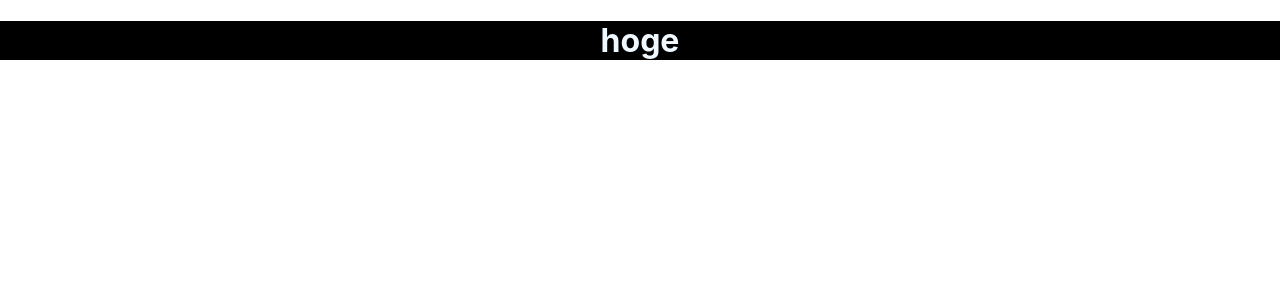
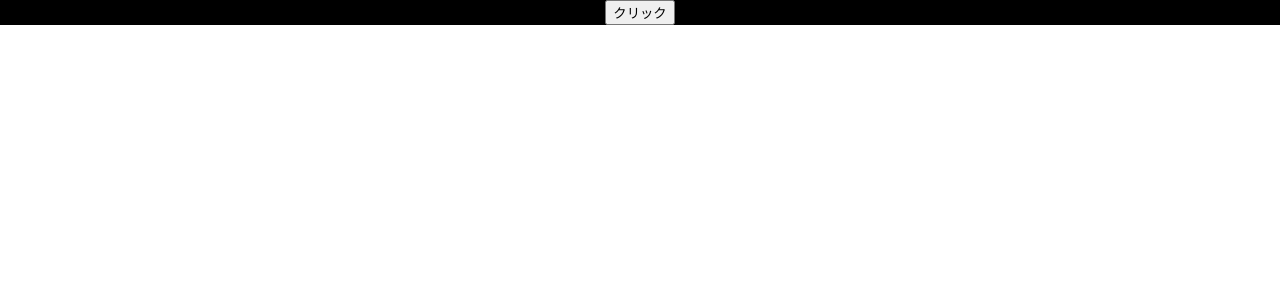
Before and after one commit to T-unity/django-frontend, a React (Create React App) app: page / in a window 1280 px wide. Shown: the top 300 px of the page. Built offline with nearby package versions, Linux system fonts and the light colour scheme.

Commit message:
ログ表示を行う関数を作成

```diff
--- a/src/App.tsx
+++ b/src/App.tsx
@@ -5,7 +5,7 @@ import './index.css';
 function App() {
   return (
     <div className="start-project">
-      <APIfetch />
+      <APIfetch/>
     </div>
   );
 }
--- a/src/components/APIfetch.tsx
+++ b/src/components/APIfetch.tsx
@@ -1,12 +1,14 @@
 import React, {useState, useEffect} from 'react'
 
-const APIfetch = () => {
+const APIfetch: React.FC = (props) => {
 
-  // const
+  const clickHandler = () => {
+    console.log('clicked')
+  }
 
   return (
     <>
-      <h1>hoge</h1>
+      <button onClick={clickHandler}>クリック</button>
     </>
   )
 }
```
